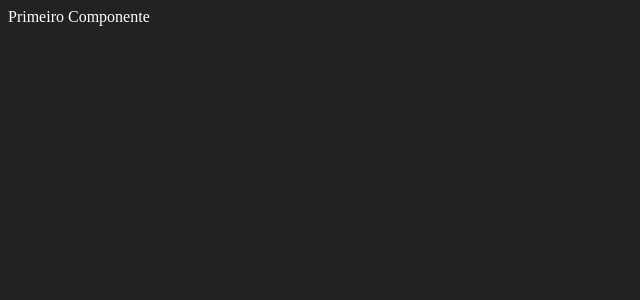
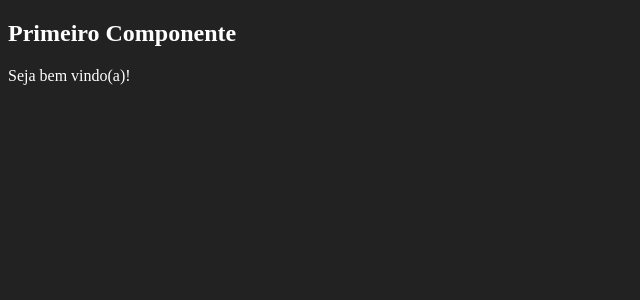
Before and after one commit to MateusGomes04/fundamentals-React, a React (Create React App) app: page / in a window 1280 px wide. Shown: the top 300 px of the page, without its empty margins (0-640 px from the left). Built offline with nearby package versions, Linux system fonts and the light colour scheme.

Commit message:
First Component #02

```diff
--- a/src/components/basicos/Primeiro.js
+++ b/src/components/basicos/Primeiro.js
@@ -1,5 +1,12 @@
+import React from 'react'
+
 export default function Primeiro() {
 
-    return 'Primeiro Componente'
-
+    const msg = 'Seja bem vindo(a)!'
+    return (
+        <div>
+        <h2>Primeiro Componente</h2>
+        <p>{ msg }</p>
+        </div>
+    )
 }
```
